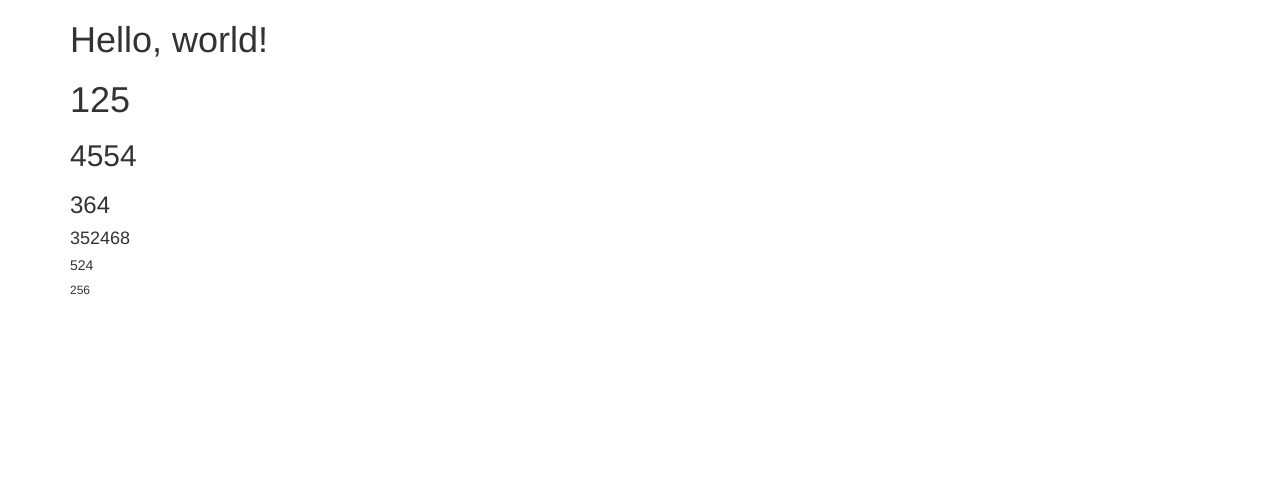
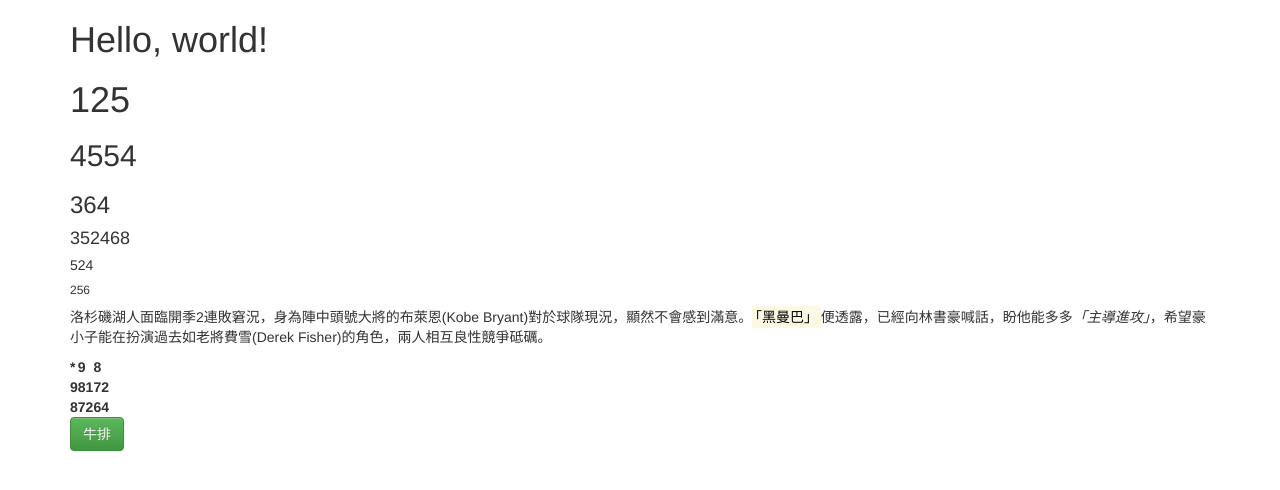
Before and after one commit to Fillet-Tasi/Fillet-Tasi.github.io, a plain HTML site: page 20141030.html in a window 1280 px wide. Drawn offline with nearby package versions, Linux system fonts and the light colour scheme.

Commit message:
Update 20141030.html

```diff
--- a/20141030.html
+++ b/20141030.html
@@ -28,6 +28,26 @@
     <h4>352468</h4>
     <h5>524</h5>
     <h6>256</h6>
+    <P>洛杉磯湖人面臨開季2連敗窘況，身為陣中頭號大將的布萊恩(Kobe Bryant)對於球隊現況，顯然不會感到滿意。<mark>「黑曼巴」</mark>便透露，已經向林書豪喊話，盼他能多多<em>「主導進攻」</em>，希望豪小子能在扮演過去如老將費雪(Derek Fisher)的角色，兩人相互良性競爭砥礪。</P>
+    <table class="table-hover">
+      <tr class="info">
+       <th>*</th>
+       <th>9</th>
+       <th>8</th>
+      </tr>
+      <tr class="info">
+       <th>9</th>
+       <th>81</th>
+       <th>72</th>
+      </tr>
+      <tr class="info">
+       <th>8</th>
+       <th>72</th>
+       <th>64</th>
+      </tr>
+     </table>
+      <button type="button" class="btn btn-success">牛排</button>
+
     </div>
 
     <!-- jQuery (necessary for Bootstrap's JavaScript plugins) -->
```
